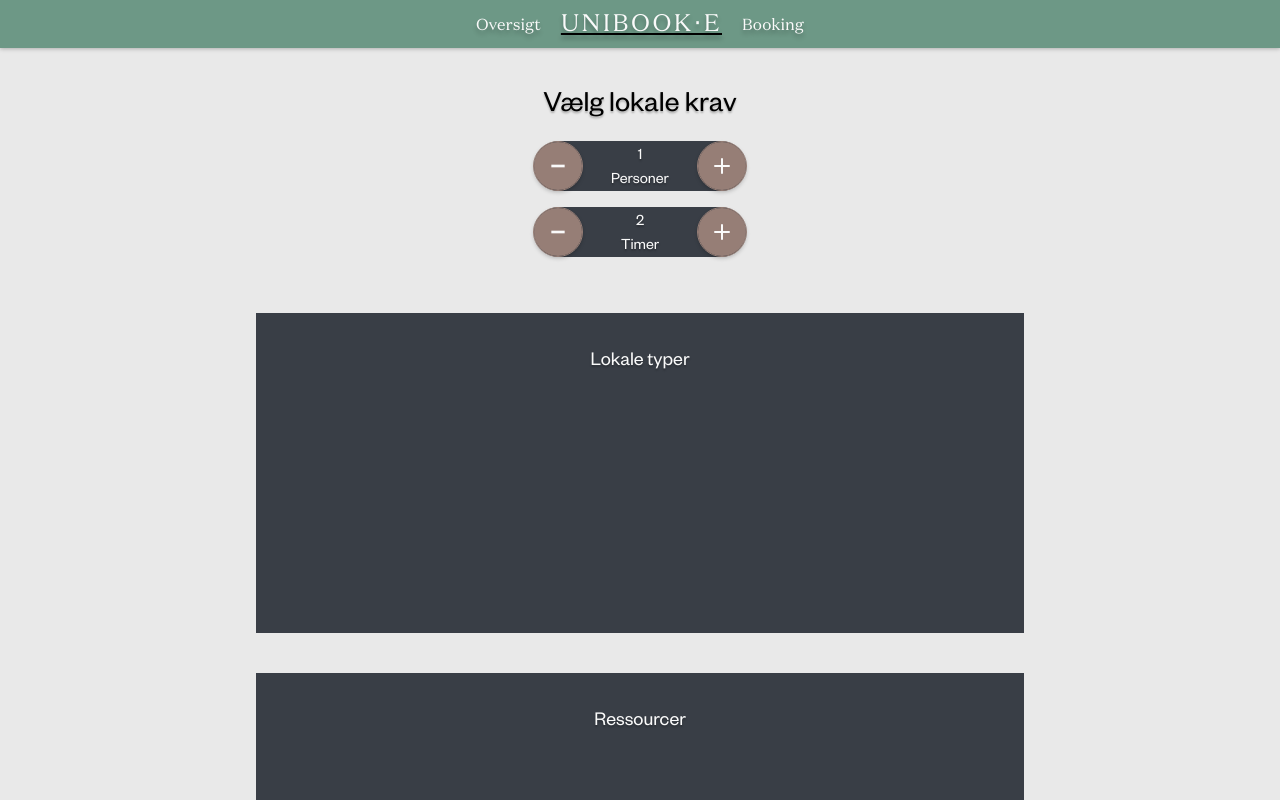
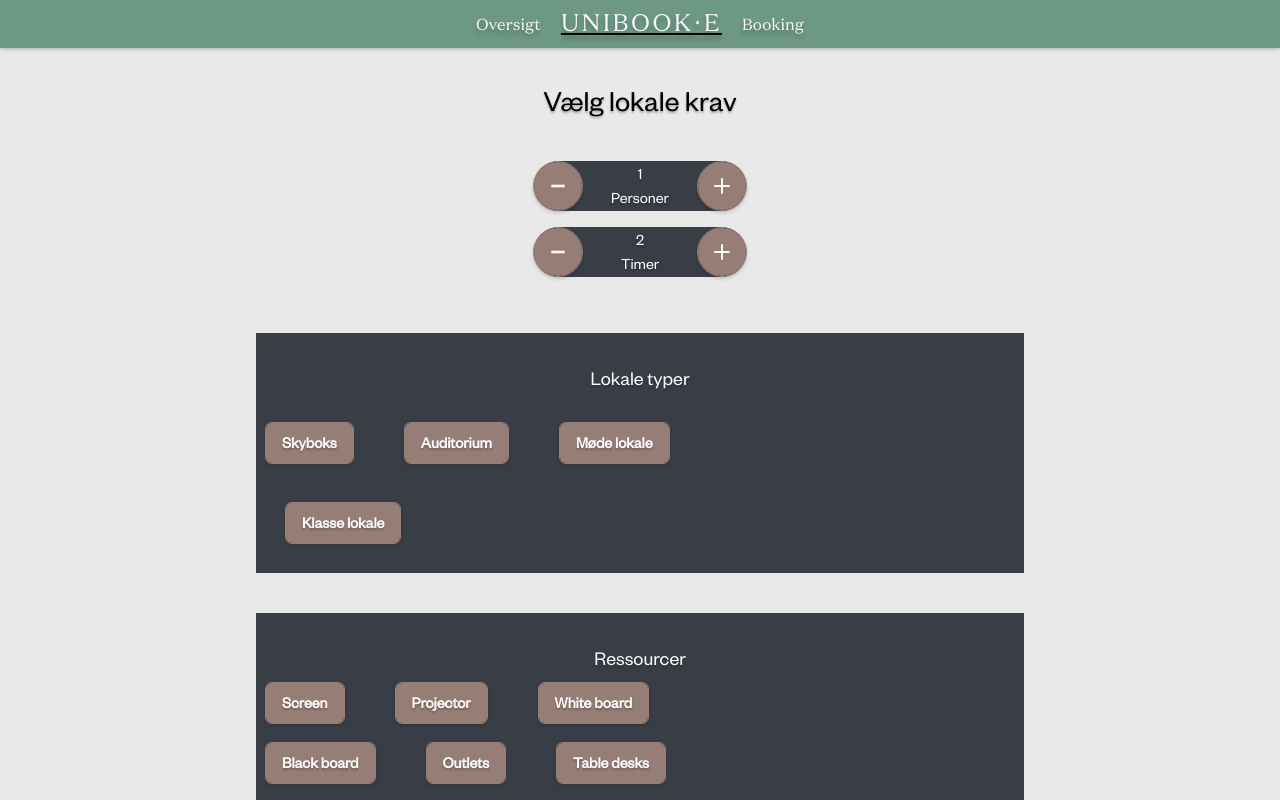
Before and after one commit to Woldbye/unibook-e, a React (Create React App) app in the folder client/: page /book in a window 1280 px wide. Shown: the top 800 px of the page. Built offline with nearby package versions, Linux system fonts and the light colour scheme.

Commit message:
Lavet boks components til ressourcer, lokaletyper og lokalemodel

```diff
--- /dev/null
+++ b/client/src/components/LokaleModel.js
@@ -0,0 +1,36 @@
+import * as React from 'react';
+import {
+  Container,
+  Button,
+  VStack,
+  Text,
+  HStack,
+} from '@chakra-ui/react';
+
+import Background from './Background';
+import Color from '../Colors';
+
+
+class LokaleModel extends React.Component{
+
+  render(){
+    return (
+      <>
+        <Container padding={"3rem 0 0 0"} centerContent="true">
+            <Background width="60vw" height="30vh" backgroundColor={Color.BLUE}>
+                <VStack>
+                    <Text color={Color.CREME} fontSize={'xl'} padding={'30px 40px 0px 40px'}>Lokale nummer</Text>
+                </VStack>
+                <HStack >
+                </HStack>
+                <HStack >
+                </HStack>
+                <Button>Book</Button>
+            </Background>
+        </Container>
+      </>
+    )
+  }
+}
+
+  export default LokaleModel;
--- /dev/null
+++ b/client/src/components/LokaleTyper.js
@@ -0,0 +1,36 @@
+import * as React from 'react';
+import {
+  Container,
+  Button,
+  VStack,
+  Text,
+  HStack,
+} from '@chakra-ui/react';
+
+import Background from '../components/Background';
+import Color from '../Colors';
+
+
+const LokaleTyper = ({ }) => {
+    return (
+      <>
+        <Container padding={"3rem 0 0 0"} centerContent="true">
+            <Background width="60vw" height="30vh" backgroundColor={Color.BLUE}>
+                <VStack>
+                    <Text color={Color.CREME} fontSize={'xl'} padding={'30px 40px 0px 40px'}>Lokale typer</Text>
+                </VStack>
+                <HStack spacing={'2rem'} padding={'20px 0px 0px 0px'} alignItems={'center'}>
+                    <Button margin={'10px'}>Skyboks</Button>
+                    <Button margin={'10px'}>Auditorium</Button>
+                    <Button margin={'10px'}>Møde lokale</Button>
+                </HStack>
+                <HStack spacing={'2rem'} padding={'20px'}>
+                    <Button margin={'10px'}>Klasse lokale</Button>
+                </HStack>
+            </Background>
+        </Container>
+      </>
+    )
+  };
+
+  export default LokaleTyper;
--- /dev/null
+++ b/client/src/components/Ressourcer.js
@@ -0,0 +1,41 @@
+import * as React from 'react';
+import {
+  Container,
+  Button,
+  VStack,
+  HStack,
+  Text,
+} from '@chakra-ui/react';
+
+import Background from '../components/Background';
+import Color from '../Colors';
+
+
+const Ressourcer = ({ }) => {
+    return (
+      <>
+        <Container padding={"2rem 0 3rem 0"} centerContent="true">
+            <Background width="60vw" height="40vh" backgroundColor={Color.BLUE}>
+                <VStack>
+                    <Text color={Color.CREME} fontSize={'xl'} padding={'30px 40px 0px 40px'}>Ressourcer</Text>
+                </VStack>
+                <HStack spacing={'2rem'}>
+                    <Button margin={'10px'}>Screen</Button>
+                    <Button margin={'10px'}>Projector</Button>
+                    <Button margin={'10px'}>White board</Button>
+                </HStack>
+                <HStack spacing={'2rem'}>
+                    <Button margin={'10px'}>Black board</Button>
+                    <Button margin={'10px'}>Outlets</Button>
+                    <Button margin={'10px'}>Table desks</Button>
+                </HStack>
+                <HStack spacing={'2rem'}>
+                    <Button margin={'10px'}>AC</Button>
+                </HStack>
+            </Background>
+        </Container>
+      </>
+    )
+  };
+
+  export default Ressourcer;
--- a/client/src/pages/Booking.js
+++ b/client/src/pages/Booking.js
@@ -5,32 +5,21 @@ import {
   VStack,
   Text,
 } from '@chakra-ui/react';
-import Background from '../components/Background';
 import Color from '../Colors';
 import GoggleInput from '../components/GoggleInput';
+import LokaleTyper from '../components/LokaleTyper';
+import Ressourcer from '../components/Ressourcer';
 
 const Booking = () => (
   <Container>
     <VStack paddingBottom='2rem'>
-      <Text color={Color.BLACK} fontSize={'3xl'} padding={'30px 0px 10px 0px'}>Vælg lokale krav</Text>
+      <Text color={Color.BLACK} fontSize={'3xl'} padding={'30px 0px 30px 0px'}>Vælg lokale krav</Text>
       <VStack width='40%' spacing={'1rem'} minWidth={'12rem'}>
         <GoggleInput step_per_click={1} type_name={'Personer'} start_value={1} max_value={128} />
         <GoggleInput step_per_click={0.5} type_name={'Timer'} start_value={2.0} max_value={14.0} />
       </VStack>
-      <Container padding={"3rem 0 0 0"} centerContent="true">
-        <Background width="60vw" height="40vh" backgroundColor={Color.BLUE}>
-          <VStack>
-            <Text color={Color.CREME} fontSize={'xl'} padding={'30px 40px 0px 40px'}>Lokale typer</Text>
-          </VStack>
-        </Background>
-      </Container>
-      <Container padding={"2rem 0 3rem 0"} centerContent="true">
-        <Background width="60vw" height="40vh" backgroundColor={Color.BLUE}>
-          <VStack>
-            <Text color={Color.CREME} fontSize={'xl'} padding={'30px 40px 0px 40px'}>Ressourcer</Text>
-          </VStack>
-        </Background>
-      </Container>
+      <LokaleTyper></LokaleTyper>
+      <Ressourcer></Ressourcer>
       <Button size={'lg'}>Næste</Button>
     </VStack>
   </Container>
--- a/client/src/pages/Rooms.js
+++ b/client/src/pages/Rooms.js
@@ -1,16 +1,18 @@
 import * as React from 'react';
 import {
   Container,
-  Stack,
+  VStack,
   Text,
 } from '@chakra-ui/react';
+import LokaleModel from '../components/LokaleModel';
+import LokaleTyper from '../components/LokaleTyper';
 
 
 const Rooms = () => (
   <Container>
-    <Stack>
-      <Text>ROOMS</Text>
-    </Stack>
+    <VStack paddingBottom='2rem'>
+      <LokaleModel></LokaleModel>
+    </VStack>
   </Container>
 )
 
```
